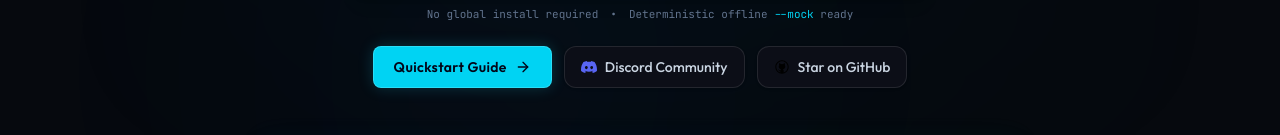
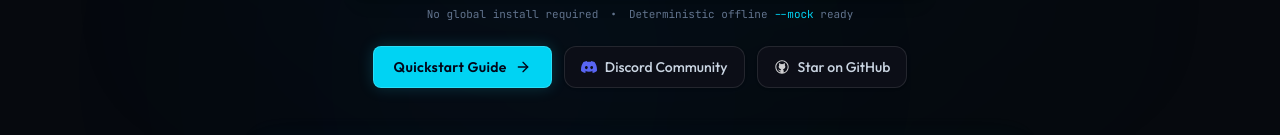
Before and after one commit to yohanvillarp/metamorph-web, a React (Vite) app in the folder apps/client/: page / in a window 1280 px wide. Shown: the part 571-706 px from the top of the page. Built offline with nearby package versions, Linux system fonts and the light colour scheme; no server answers.

Commit message:
fix(hero): invert github icon color in CTA button to match white header icon

```diff
--- a/apps/client/src/widgets/HeroSection.tsx
+++ b/apps/client/src/widgets/HeroSection.tsx
@@ -226,9 +226,9 @@
               href={PROJECT_LINKS.github}
               target="_blank"
               rel="noopener noreferrer"
-              className="inline-flex items-center gap-2 px-4 py-2.5 rounded-xl bg-[#0c0e17] hover:bg-[#121524] border border-white/10 hover:border-white/20 text-slate-300 hover:text-white transition-all text-sm font-medium shadow-sm cursor-pointer"
+              className="inline-flex items-center gap-2 px-4 py-2.5 rounded-xl bg-[#0c0e17] hover:bg-[#121524] border border-white/10 hover:border-white/20 text-slate-300 hover:text-white transition-all text-sm font-medium shadow-sm cursor-pointer group"
             >
-              <img src="/github.svg" alt="GitHub" className="w-4 h-4 object-contain" />
+              <img src="/github.svg" alt="GitHub" className="w-4 h-4 invert opacity-80 group-hover:opacity-100 transition-opacity" />
               <span>Star on GitHub</span>
             </a>
           </div>
```
